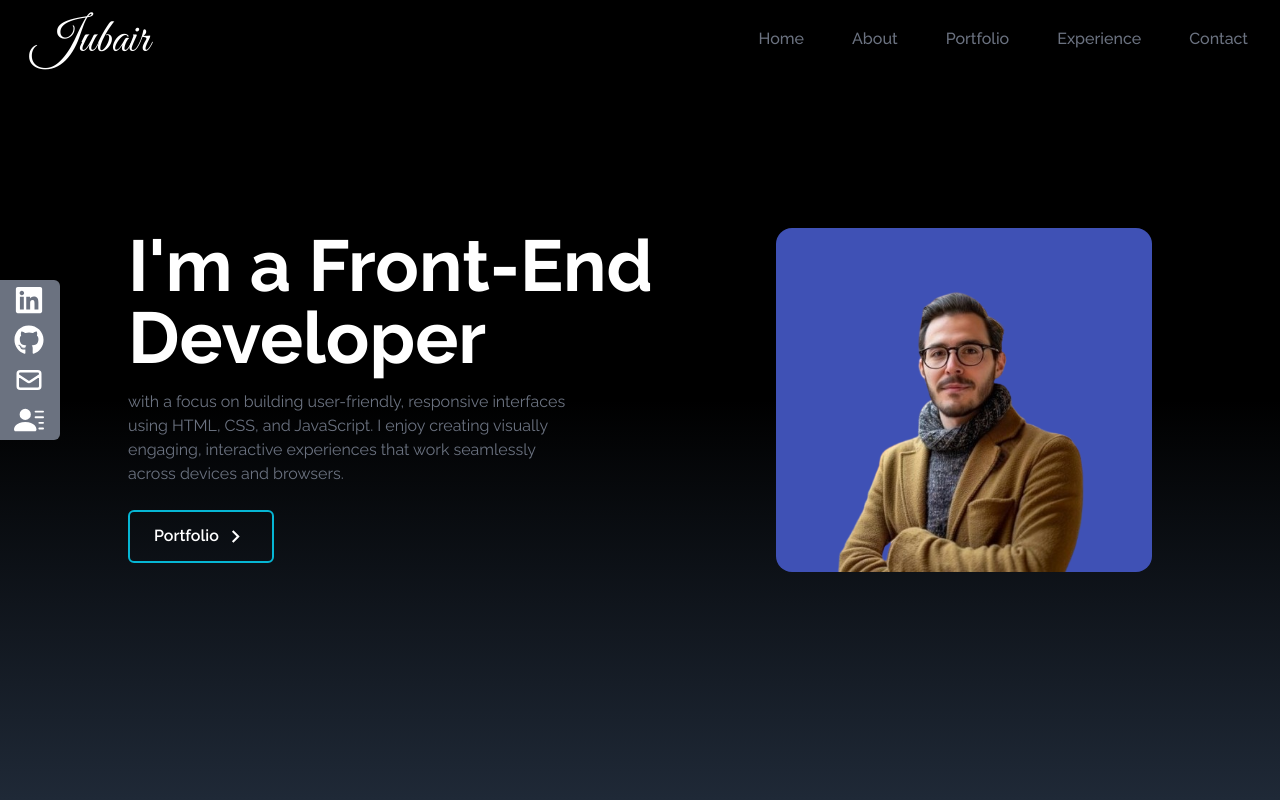
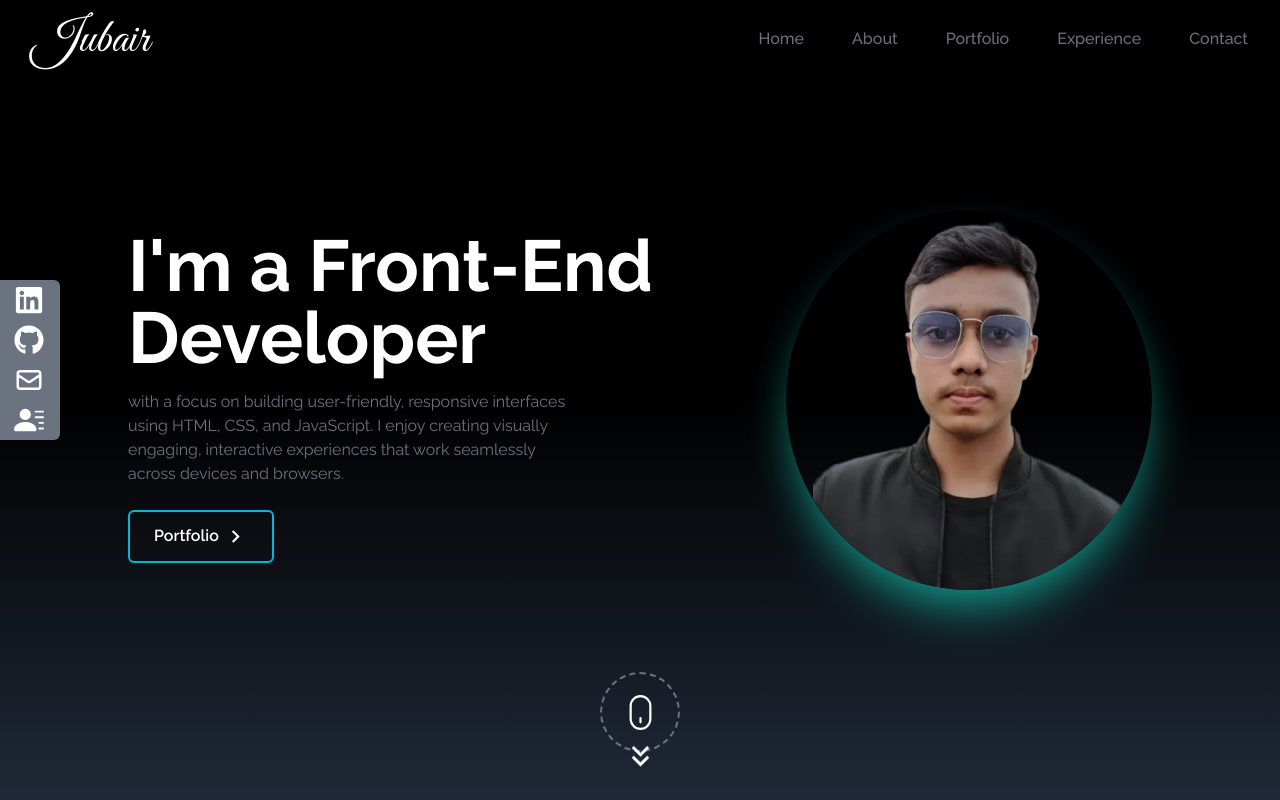
Before and after one commit to JubairHossain-280/Portfolio, a React (Create React App) app: page / in a window 1280 px wide. Shown: the top 800 px of the page. Built offline with nearby package versions, Linux system fonts and the light colour scheme.

Commit message:
Upgrade Hero Section

```diff
--- a/src/components/Home.jsx
+++ b/src/components/Home.jsx
@@ -1,8 +1,10 @@
 import React, { useEffect } from 'react'
 import AOS from 'aos'
 import 'aos/dist/aos.css';
-import HeroImage from '../assets/hero-img.png'
+import HeroImage from '../assets/my_pic1.png'
 import { MdOutlineKeyboardArrowRight } from "react-icons/md";
+import { BsMouse } from "react-icons/bs";
+import { MdKeyboardDoubleArrowDown } from "react-icons/md";
 import { Link } from 'react-scroll';
 
 
@@ -36,8 +38,12 @@ const Home = () => {
             </div>
         </div>
         <div>
-            <img src={HeroImage} alt="Profile-img" className='rounded-2xl w-4/5 mx-auto md:w-full'/>
+            <img src={HeroImage} alt="Profile-img" className='animate-pulse w-3/6 mx-auto md:w-full shadow-2xl shadow-teal-500 transition-all duration-300 ease-in-out' style={{width:'500px',height:'380px', borderRadius:'50%',objectFit: 'contain'}}/>
         </div>
+        <div className='flex justify-center items-center rounded-full border-dashed border-2 border-gray-500 w-20 h-20 md:absolute md:bottom-12'>
+            <BsMouse size={35} className='text-white rotate-180'/>
+        </div>
+        <MdKeyboardDoubleArrowDown size={35} className='text-white md:absolute md:bottom-5 animate-bounce'/>
        </div>
     </div>
   )
```
Also changed, not shown: src/assets/my_pic1.png (added).
